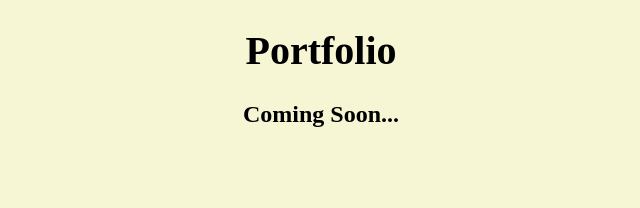
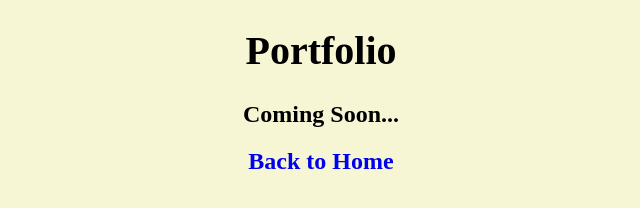
Before and after one commit to Scarletto-Studio/Scarletto-Portfolio, a plain HTML site: page pages/portfolio.html in a window 1280 px wide. Shown: the whole page, without its empty margins (319-959 px from the left). Drawn offline with Linux system fonts and the light colour scheme; files whose address does not match are found by name.

Commit message:
Add Link to Home.

```diff
--- a/pages/portfolio.html
+++ b/pages/portfolio.html
@@ -14,6 +14,7 @@
     </div>
     <div class="content" style="text-align: center; font-family: 'Bauhaus 93';">
         <h2>Coming Soon...</h2>
+        <h2><a href="https://scarlettostudio.netlify.com" style="text-decoration: none; text-align: center; font-family: 'Bauhaus 93';">Back to Home</a></h2>
     </div>
     <script src="main.js"></script>
 </body>
```
